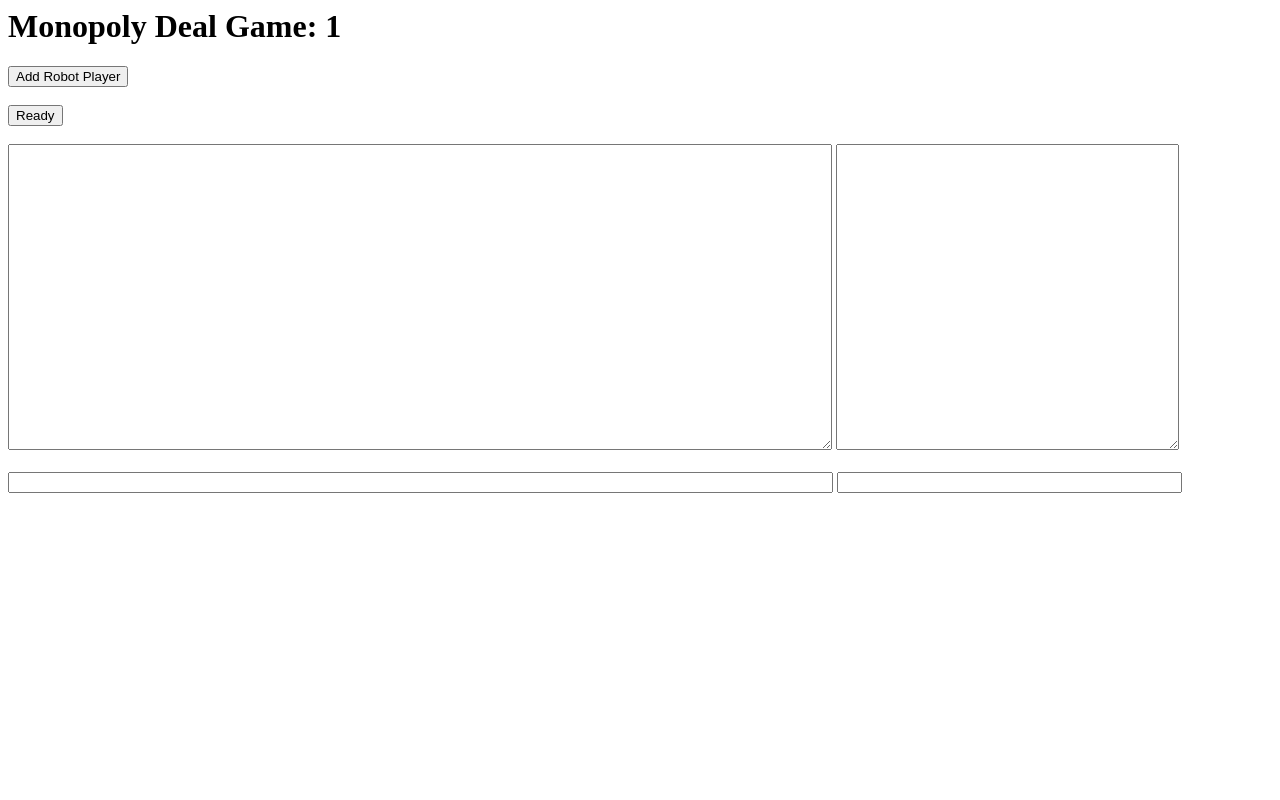
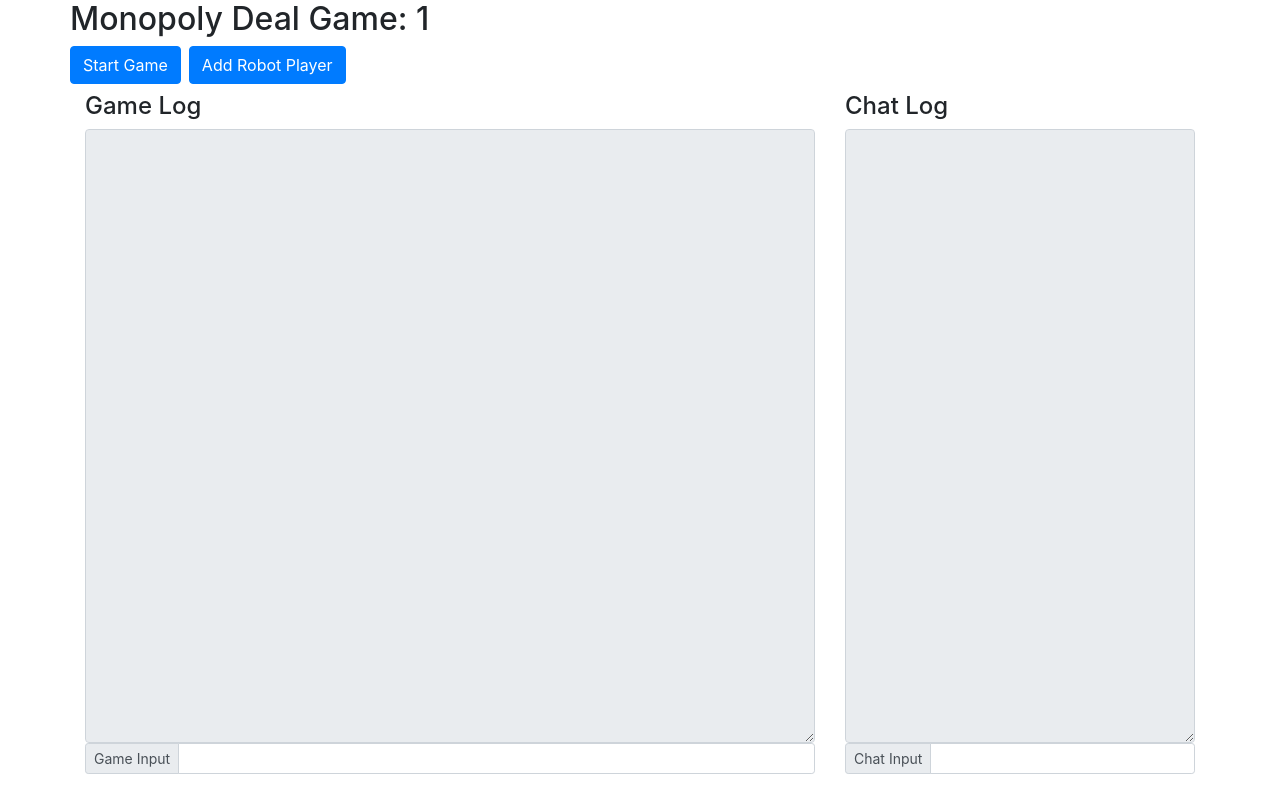
Before and after one commit to hayleymathews/monopoly_deal, a Flask app: page /game in a window 1280 px wide. Run offline with Flask 2, Linux system fonts and the light colour scheme; the visitor is signed in with stand-in values (Sample User, id 1); some libraries are stand-ins or nearby versions.

Commit message:
clean up of html

```diff
--- a/app/__init__.py
+++ b/app/__init__.py
@@ -1,5 +1,6 @@
 from flask import Flask
 from flask_socketio import SocketIO
+from flask_bootstrap import Bootstrap
 
 socketio = SocketIO()
 
@@ -9,6 +10,7 @@
     app = Flask(__name__)
     app.debug = debug
     app.config['SECRET_KEY'] = 'gjr39dkjn344_!67#'
+    bootstrap = Bootstrap(app)
 
     from .main import main as main_blueprint
     app.register_blueprint(main_blueprint)
--- a/app/main/routes.py
+++ b/app/main/routes.py
@@ -1,18 +1,6 @@
 from flask import session, redirect, url_for, render_template, request
 from . import main
 from .forms import GameForm
-from game.game import MonopDealGame
-
-GAMES = {}
-
-
-def get_game(game_id):
-    try:
-        return GAMES[game_id]
-    except KeyError:
-        game = MonopDealGame([], verbose=True)
-        GAMES[game_id] = game
-        return game
 
 
 @main.route('/', methods=['GET', 'POST'])
--- a/app/templates/game.html
+++ b/app/templates/game.html
@@ -3,6 +3,8 @@
         <title>Monopoly Deal Game: {{ room }}</title>
         <script type="text/javascript" src="//code.jquery.com/jquery-1.4.2.min.js"></script>
         <script type="text/javascript" src="//cdnjs.cloudflare.com/ajax/libs/socket.io/1.3.6/socket.io.min.js"></script>
+        <link rel="stylesheet" href="https://stackpath.bootstrapcdn.com/bootstrap/4.1.3/css/bootstrap.min.css" integrity="sha384-MCw98/SFnGE8fJT3GXwEOngsV7Zt27NXFoaoApmYm81iuXoPkFOJwJ8ERdknLPMO" crossorigin="anonymous">
+        <script src="https://stackpath.bootstrapcdn.com/bootstrap/4.1.3/js/bootstrap.min.js" integrity="sha384-ChfqqxuZUCnJSK3+MXmPNIyE6ZbWh2IMqE241rYiqJxyMiZ6OW/JmZQ5stwEULTy" crossorigin="anonymous"></script>
         <script type="text/javascript" charset="utf-8">
             var socket;
             $(document).ready(function(){
@@ -35,33 +37,63 @@
                     $('#game').scrollTop($('#game')[0].scrollHeight);
                 });
                 socket.on('prompt', function(data) {
-                    $('#action').val(data.msg);
+                    $('#game_input').text(data.msg);
                 });
                 $('#action').keypress(function(e) {
                     var code = e.keyCode || e.which;
                     if (code == 13) {
                         action = $('#action').val();
                         $('#action').val('');
-                        socket.emit('action', {msg: action.split(': ').pop()});
+                        socket.emit('action', {msg: action});
                     }});
             });
             function add_bot() {
                 socket.emit('add_bot', {});
             }
-            function player_ready() {
-                socket.emit('ready', {});
+            function start_game() {
+                socket.emit('start', {});
             }
 
 
         </script>
     </head>
     <body>
-        <h1>Monopoly Deal Game: {{ room }}</h1>
-        <button onclick="add_bot();">Add Robot Player</button><br><br>
-        <button onclick="player_ready();">Ready</button><br><br>
-        <textarea id="game" cols="100" rows="20"></textarea>
-        <textarea id="chat" cols="40" rows="20"></textarea><br><br>
-        <input id="action" size="100">
-        <input id="text" size="40"><br><br>
+        <div class="container">
+            <div class="row">
+                <h2>Monopoly Deal Game: {{ room }}</h2>
+            </div>
+            <div class="row">
+                <div class="btn-toolbar" role="toolbar" aria-label="Toolbar with button groups">
+                    <div class="btn-group mr-2" role="group" aria-label="First group">
+                        <button onclick="start_game();" class="btn btn-primary mb-2">Start Game</button>
+                    </div>
+                    <div class="btn-group mr-2" role="group" aria-label="Second group">
+                        <button onclick="add_bot();" class="btn btn-primary mb-2">Add Robot Player</button>
+                    </div>
+                </div>
+            </div>
+            <div class="row">
+                <div class="col-8">
+                    <h4>Game Log</h4>
+                    <textarea class="form-control" id="game" cols="100" rows="25" readonly></textarea>
+                    <div class="input-group input-group-sm mb-3">
+                        <div class="input-group-prepend">
+                            <span class="input-group-text" id="game_input">Game Input</span>
+                        </div>
+                        <input id="action" type="text" class="form-control" aria-label="Sizing example input" aria-describedby="inputGroup-sizing-sm">
+                    </div>
+                </div>
+                <div class="col-4">
+                    <h4>Chat Log</h4>
+                    <textarea class="form-control" id="chat" cols="40" rows="25" readonly></textarea>
+                    <div class="input-group input-group-sm mb-3">
+                        <div class="input-group-prepend">
+                            <span class="input-group-text" id="chat_input">Chat Input</span>
+                        </div>
+                        <input id="text" type="text" class="form-control" aria-label="Sizing example input" aria-describedby="inputGroup-sizing-sm">
+                    </div>
+                </div>
+            </div>
+        </div>
     </body>
 </html>
--- a/game/board.py
+++ b/game/board.py
@@ -12,7 +12,7 @@
 
     def show_board(self):
         # TODO: better here
-        board = '\r' + "-" * 100 + '\n'
+        board = '\r' + "-" * 80 + '\n'
         for player in self.players:
             board += "\r{}\n".format(player.name)
             board += "\rBANK value: $" + str(sum(x.value for x in self._banks[player.name])) + "\n"
@@ -25,7 +25,7 @@
                     board += "\r  " + "************ \n"
                 for prop in props:
                     board += "\r    " + str(prop) + "\n"
-        board += '\r' + "-" * 100 + '\n'
+        board += '\r' + "-" * 80 + '\n'
         return board
 
     def properties(self, player):
```
Also changed, not shown: app/main/events.py (+33 -42 lines), app/templates/index.html (+23 -14 lines), game/player.py (+13 -12 lines).
